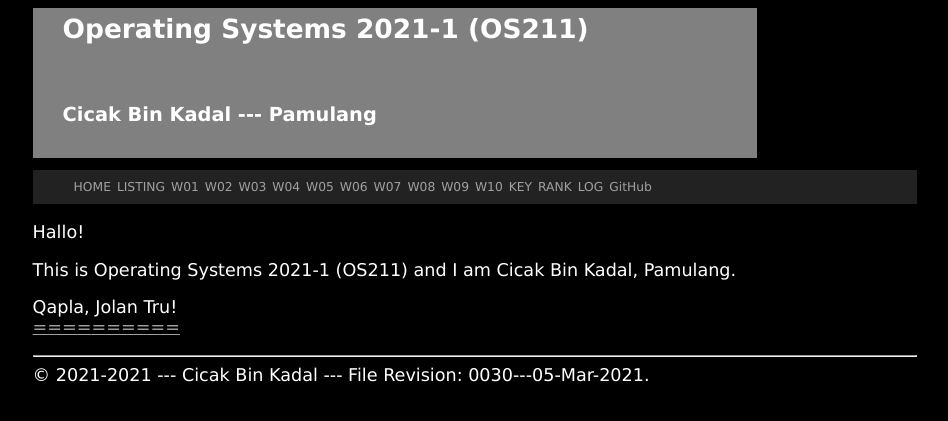
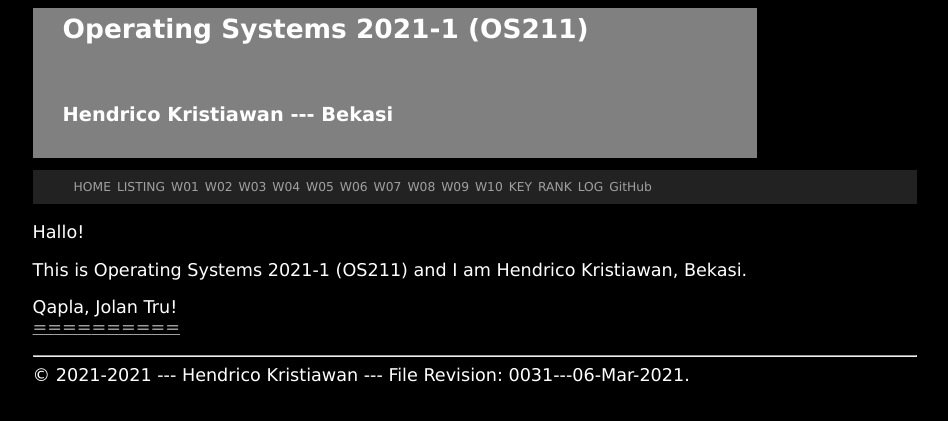
Before and after one commit to IoriU/os211, a Jekyll site: the page built from index.md, in a window 1280 px wide. Shown: the top 421 px of the page, without its empty margins (165-1113 px from the left). Built offline with Jekyll 4.4.1, drawn with Linux system fonts in a browser that asks for light colours.

Commit message:
modifikasi

```diff
--- a/_config.yml
+++ b/_config.yml
@@ -1,5 +1,5 @@
 title:       "Operating Systems 2021-1 (OS211)"
-version:     "0030---05-Mar-2021"
+version:     "0031---06-Mar-2021"
 copyright:   "2021-2021"
 description: >-
   This Is How Me Do It!
@@ -7,8 +7,8 @@ description: >-
 # baseurl: "" # e.g. /blog
 # url: ""     # e.g. http://example.com
 google_analytics: "UA-89852122-6"
-author:           "Cicak Bin Kadal"
-address:          "Pamulang"
+author:           "Hendrico Kristiawan"
+address:          "Bekasi"
 sitemap:          "true"
 plugins:
   - jekyll-sitemap
```
